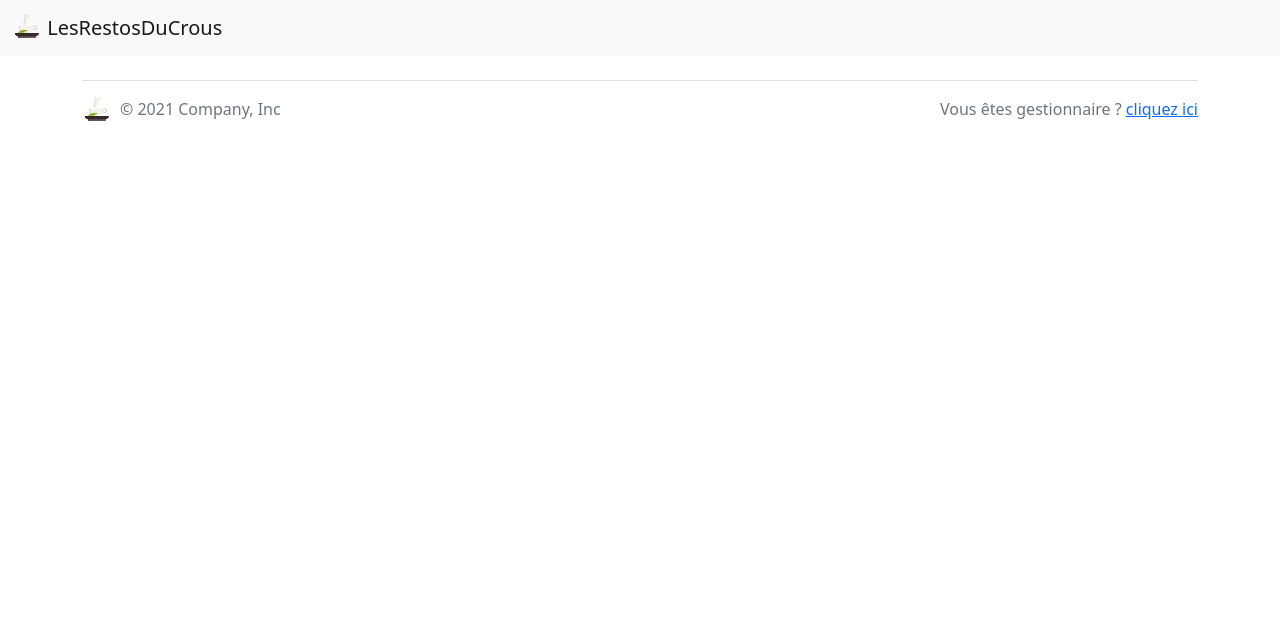
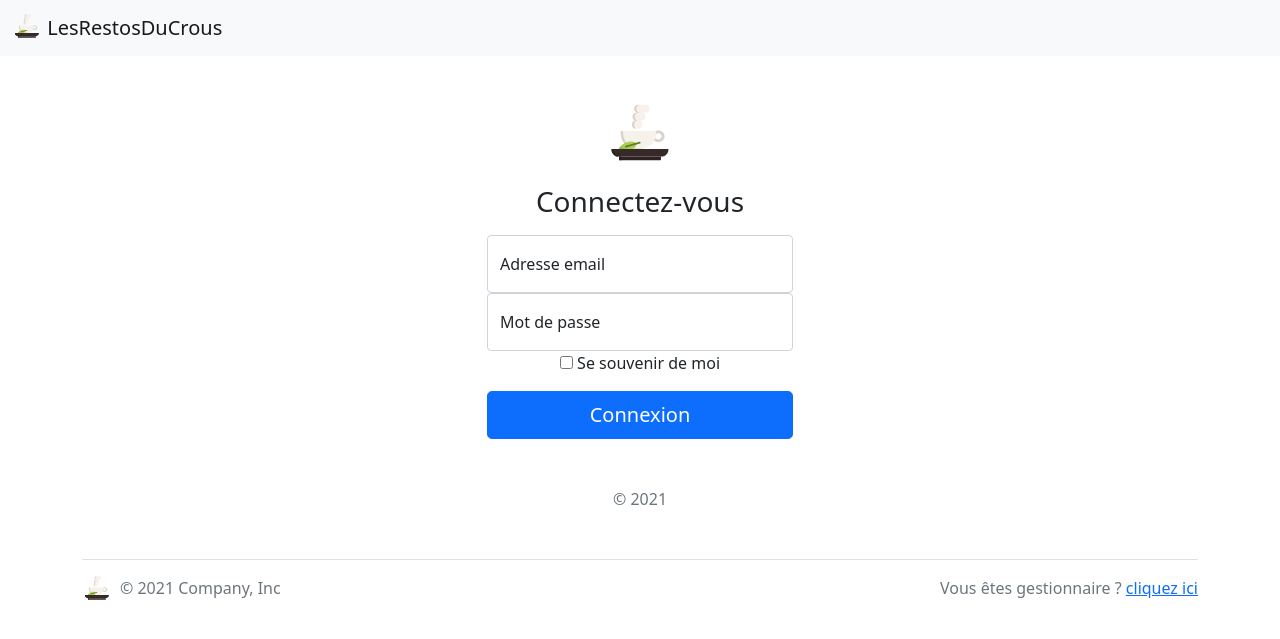
Before and after one commit to jaysonmourier/LesRestosDuCrous, a Django app: page /account/ in a window 1280 px wide. Shown: the top 639 px of the page. Run offline with Django 3.2, Linux system fonts and the light colour scheme.

Commit message:
login page

```diff
--- a/account/templates/account/login.html
+++ b/account/templates/account/login.html
@@ -7,6 +7,31 @@
 {% block body %}
 {% include 'polls/include/nav.html' %}
 
+<div class="text-center container my-5" style="max-width: 330px">
+<main class="form-signin">
+  <form>
+    <img class="mb-4" src="/static/img/tea_logo.svg" alt="" width="72" height="57">
+    <h1 class="h3 mb-3 fw-normal">Connectez-vous</h1>
+
+    <div class="form-floating">
+      <input type="email" class="form-control" id="floatingInput" placeholder="name@example.com">
+      <label for="floatingInput">Adresse email</label>
+    </div>
+    <div class="form-floating">
+      <input type="password" class="form-control" id="floatingPassword" placeholder="Password">
+      <label for="floatingPassword">Mot de passe</label>
+    </div>
+
+    <div class="checkbox mb-3">
+      <label>
+        <input type="checkbox" value="remember-me"> Se souvenir de moi
+      </label>
+    </div>
+    <button class="w-100 btn btn-lg btn-primary" type="submit">Connexion</button>
+    <p class="mt-5 mb-3 text-muted">© 2021</p>
+  </form>
+</main>
+</div>
 
 {% include 'polls/include/footer.html' %}
 {%endblock%}
```
Also changed, not shown: 1 other file.
